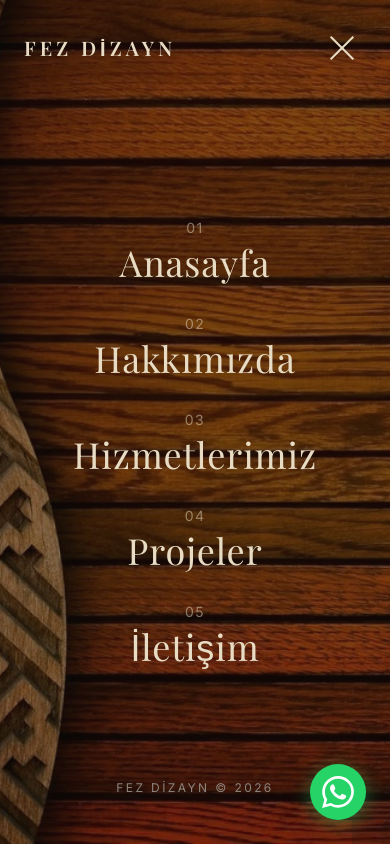
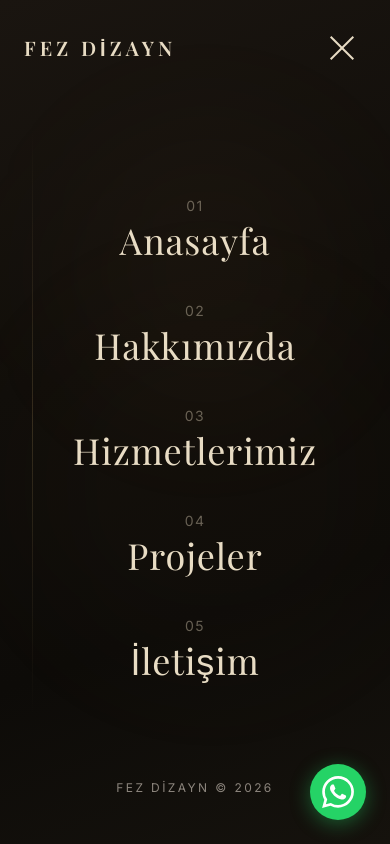
Before and after one commit to MuhammedTogmus/fez-dizayn, a Next.js app: page / in a window 390 px wide. Both pictures are taken after a click on the button 342 px from the left and 48 px from the top of the page. Shown: the top 844 px of the page. Built offline with nearby package versions, Linux system fonts and the light colour scheme; a web font is replaced by a local one.

Commit message:
feat: implement responsive Navbar component with smooth scroll and mobile menu support

```diff
--- a/src/components/Navbar.tsx
+++ b/src/components/Navbar.tsx
@@ -3,7 +3,6 @@
 import { useState, useEffect } from 'react';
 import { motion, AnimatePresence } from 'framer-motion';
 import Link from 'next/link';
-import Image from 'next/image';
 import { usePathname } from 'next/navigation';
 
 const navLinks = [
@@ -56,17 +55,7 @@ export default function Navbar() {
           scrolled ? 'bg-[#110e0a]/90 backdrop-blur-md border-b border-[#2e2720]/50 py-4' : 'bg-transparent py-6'
         }`}
       >
-        {/* Preload the heavy background image so there's no delay on first open */}
-        <div className="opacity-0 pointer-events-none absolute w-0 h-0 overflow-hidden" aria-hidden="true">
-          <Image
-            src="/images/menu-bg.jpg"
-            alt="Preload"
-            width={1}
-            height={1}
-            quality={75}
-            priority
-          />
-        </div>
+
 
         <div className="flex w-full items-center justify-between px-6 md:px-12 lg:px-24 xl:px-32">
 
@@ -119,29 +108,34 @@ export default function Navbar() {
       <AnimatePresence>
         {mobileOpen && (
           <motion.div
-            initial={{ opacity: 0, y: -20 }}
-            animate={{ opacity: 1, y: 0 }}
-            exit={{ opacity: 0, y: -20, transition: { delay: 0.3, duration: 0.5, ease: [0.76, 0, 0.24, 1] } }}
-            transition={{ duration: 0.7, ease: [0.76, 0, 0.24, 1] as any }}
+            initial={{ clipPath: 'circle(0% at calc(100% - 48px) 32px)' }}
+            animate={{ clipPath: 'circle(150% at calc(100% - 48px) 32px)' }}
+            exit={{ clipPath: 'circle(0% at calc(100% - 48px) 32px)' }}
+            transition={{ duration: 0.8, ease: [0.76, 0, 0.24, 1] as any }}
             className="fixed inset-0 z-[40] flex flex-col justify-center px-8 sm:px-16 pointer-events-auto overflow-hidden will-change-transform transform-gpu"
+            style={{
+              background: 'linear-gradient(160deg, #1a1510 0%, #110e0a 40%, #0d0b08 70%, #15120d 100%)'
+            }}
           >
-            <div className="absolute inset-0 z-[-1]">
-              <Image
-                src="/images/menu-bg.jpg"
-                alt="Menu Background"
-                fill
-                className="object-cover object-center"
-                quality={75}
-                priority
-                sizes="100vw"
+            {/* Subtle decorative elements */}
+            <div className="absolute inset-0 overflow-hidden pointer-events-none">
+              <div className="absolute top-[15%] right-[10%] w-72 h-72 rounded-full bg-[#c9a96e]/[0.03] blur-3xl" />
+              <div className="absolute bottom-[20%] left-[5%] w-96 h-96 rounded-full bg-[#c9a96e]/[0.02] blur-3xl" />
+              {/* Thin gold accent line */}
+              <motion.div
+                initial={{ scaleY: 0 }}
+                animate={{ scaleY: 1 }}
+                exit={{ scaleY: 0 }}
+                transition={{ duration: 1, delay: 0.3, ease: [0.16, 1, 0.3, 1] as any }}
+                className="absolute left-8 sm:left-16 top-[15%] bottom-[15%] w-[1px] bg-gradient-to-b from-transparent via-[#c9a96e]/20 to-transparent origin-top"
               />
-              <div className="absolute inset-0 bg-[#110e0a]/50" />
             </div>
+
             <motion.div
               variants={{
                 hidden: { opacity: 0 },
-                show: { opacity: 1, transition: { staggerChildren: 0.1, delayChildren: 0.3 } },
-                exit: { opacity: 0, transition: { staggerChildren: 0.05, staggerDirection: -1 } }
+                show: { opacity: 1, transition: { staggerChildren: 0.08, delayChildren: 0.35 } },
+                exit: { opacity: 0, transition: { staggerChildren: 0.04, staggerDirection: -1, duration: 0.2 } }
               }}
               initial="hidden"
               animate="show"
@@ -152,9 +146,9 @@ export default function Navbar() {
                 <motion.div
                   key={link.label}
                   variants={{
-                    hidden: { opacity: 0, y: 40 },
-                    show: { opacity: 1, y: 0, transition: { duration: 0.8, ease: [0.16, 1, 0.3, 1] } },
-                    exit: { opacity: 0, y: 20, transition: { duration: 0.4, ease: [0.32, 0, 0.67, 0] } }
+                    hidden: { opacity: 0, x: -30, filter: 'blur(10px)' },
+                    show: { opacity: 1, x: 0, filter: 'blur(0px)', transition: { duration: 0.7, ease: [0.16, 1, 0.3, 1] } },
+                    exit: { opacity: 0, x: 20, filter: 'blur(6px)', transition: { duration: 0.3, ease: [0.32, 0, 0.67, 0] } }
                   }}
                 >
                   <Link
@@ -164,19 +158,23 @@ export default function Navbar() {
                     onClick={(e) => handleNavClick(e, link.href, link.external)}
                     className="group flex flex-col items-center justify-center transition-colors text-[#E8DCC4] hover:text-[#c9a96e] text-center"
                   >
-                    <span className="block text-sm text-[#E8DCC4]/50 mb-1 font-sans tracking-widest group-hover:text-[#c9a96e]/70 transition-colors">
+                    <span className="block text-sm text-[#E8DCC4]/40 mb-1 font-sans tracking-widest group-hover:text-[#c9a96e]/70 transition-colors duration-300">
                       0{i + 1}
                     </span>
-                    <span className="font-serif text-4xl sm:text-5xl md:text-6xl tracking-wide">
+                    <span className="font-serif text-4xl sm:text-5xl md:text-6xl tracking-wide group-hover:tracking-[0.15em] transition-all duration-500">
                       {link.label}
                     </span>
+                    <span className="block h-[1px] w-0 bg-[#c9a96e]/50 group-hover:w-full transition-all duration-500 mt-2" />
                   </Link>
                 </motion.div>
               ))}
             </motion.div>
 
             <motion.div
-              initial={{ opacity: 0 }} animate={{ opacity: 1 }} exit={{ opacity: 0 }} transition={{ delay: 0.5, duration: 0.4 }}
+              initial={{ opacity: 0, y: 20 }}
+              animate={{ opacity: 1, y: 0 }}
+              exit={{ opacity: 0, y: 10 }}
+              transition={{ delay: 0.7, duration: 0.5 }}
               className="absolute bottom-12 left-0 right-0 text-center text-[#8c857d] text-xs md:text-sm tracking-[0.2em] uppercase font-sans"
             >
               Fez Dizayn &copy; {new Date().getFullYear()}
```
